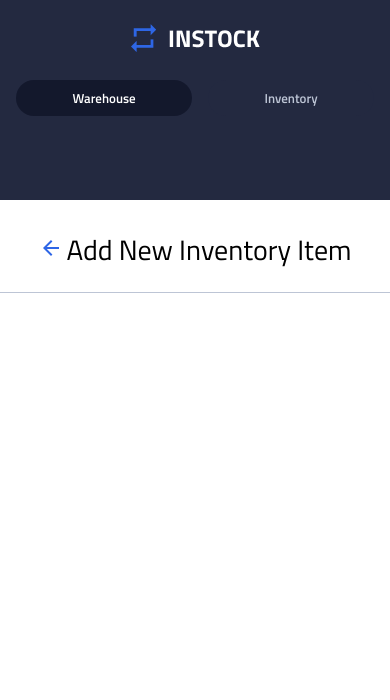
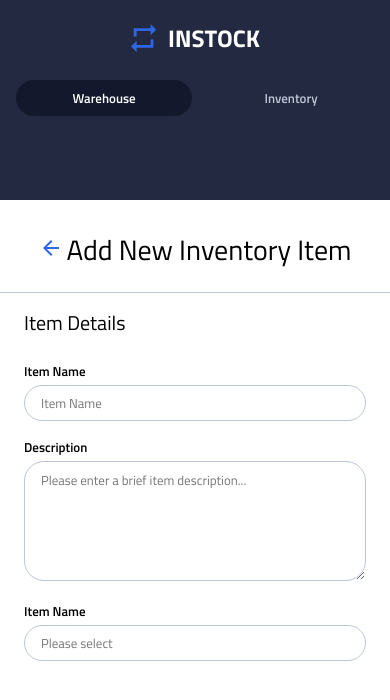
Before and after one commit to ChenElla/well_group_5_inStock, a React (Vite) app: page / in a window 390 px wide. Shown: the top 700 px of the page. Built offline with nearby package versions, Linux system fonts and the light colour scheme.

Commit message:
created component for inventory body allowing for importing og Item details and PageHeader together. Styled ItemDetails with layour correct at mobile. final textbox needs to be altered to dropdown options

```diff
--- a/src/App.jsx
+++ b/src/App.jsx
@@ -2,14 +2,15 @@ import React from "react";
 import { BrowserRouter, Routes, Route } from "react-router-dom";
 import "./Global.scss";
 import Header from "./components/Header/Header";
-import PageHeader from "./components/PageHeader/PageHeader";
+import InvItemBody from "./components/NewInvBody/InvItemBody";
 
 function App() {
   return (
     <>
       <BrowserRouter>
         <Header />
-        <PageHeader pageHeader={"Add New Inventory Item"} />
+        {/* <PageHeader pageHeader={"Add New Inventory Item"} /> */}
+        <InvItemBody />
         {/* <Routes>
           <Route path="/" element={<HomePage />} />
           <Route path="*" element={<PageNotFound />} />
--- a/src/Global.scss
+++ b/src/Global.scss
@@ -1,3 +1,5 @@
+@import "../partials/_colors";
+
 body {
   margin: 0;
   padding: 0;
@@ -92,3 +94,14 @@ img {
   margin: 0 auto;
   padding: 0;
 }
+
+// Borders
+@mixin activeBorder {
+  outline: none;
+  border: 1px solid $Instock-Indigo;
+}
+
+@mixin invalidBorder {
+  outline: none;
+  border: 1px solid $Red;
+}
--- a/src/components/ItemDetails/ItemDetail.jsx
+++ b/src/components/ItemDetails/ItemDetails.jsx
@@ -1,17 +1,20 @@
 import React from "react";
+import "./ItemDetails.scss";
 
 function ItemDetail() {
   return (
     <div className="itemDetails">
       <div className="itemDetails__outer">
         <h2 className="itemDetails__header">Item Details</h2>
-        <div className="itemDetails__body">
+        <form className="itemDetails__body">
           <div className="itemDetails__name-package">
             {/* might be able to make name single class as syling looks similar for all packages */}
             <p className="itemDetails__label">Item Name</p>
             <input
               className="itemDetails__input itemDetails__input--name"
               type="text"
+              placeholder="Item Name"
+              required
             />
           </div>
           <div className="itemDetails__description-package">
@@ -19,15 +22,20 @@ function ItemDetail() {
             <textarea
               className="itemDetails__input itemDetails__input--description"
               name=""
-              cols="30"
-              rows="10"
+              placeholder="Please enter a brief item description..."
+              required
             ></textarea>
-            <div className="itemDetails__input itemDetails__catagory--package">
-              <p className="itemDetails__label">Item Name</p>
-              <input className="itemDetails__input-catagory" type="text" />
-            </div>
           </div>
-        </div>
+          <div className="itemDetails__catagory-package">
+            <p className="itemDetails__label">Item Name</p>
+            <input
+              className="itemDetails__input itemDetails__input--catagory"
+              type="text"
+              placeholder="Please select"
+              required
+            />
+          </div>
+        </form>
       </div>
     </div>
   );
--- /dev/null
+++ b/src/components/ItemDetails/ItemDetails.scss
@@ -0,0 +1,76 @@
+@import "../../../partials/_colors";
+@import "../../../partials/_fonts";
+@import "../../../partials/_media";
+@import "../../Global.scss";
+
+.itemDetails {
+  background-color: $White;
+  &__outer {
+    padding: 16px 24px 24px;
+    @include tablet {
+      padding: 32px 32px 21px;
+      //THE AUTO MARGIN SETTINGS BELOW WILL NOT WORK ONCE THIS COMPONENT IS NESTED INSIDE THE COLLECTION OF COMPONENTS THAT WILL MAKE UP THE BODY OF THE PAGE.THAT COLLECTIVE COMPONENT WILL REQUIRE THE desktopWidths SETTINGS
+      @include desktop {
+        @include desktopWidths;
+        padding: 32px 32px 21px;
+        //this padding for the^ bottom may need to be changes. It is only 21 to reflect mockup, though the positioning seems to be reletive to the Header component behind it
+      }
+    }
+  }
+  &__header {
+    @include sub_header;
+    padding-bottom: 24px;
+    @include tablet {
+      padding-bottom: 32px;
+    }
+  }
+  &__body {
+    @include flexColumn;
+    gap: 16px;
+    @include tablet {
+      gap: 24px;
+    }
+  }
+  //all packages may just be made one class
+  &__name-package {
+  }
+  &__label {
+    @include body_medium;
+    font-weight: 600;
+    padding-bottom: 4px;
+  }
+  &__input {
+    // ------create mixin-----
+
+    height: 36px;
+    width: 100%;
+    border-radius: 20px;
+    border: 1px solid $Cloud;
+    @include body_medium;
+    color: $Instock-Black;
+    padding: 0 16px 0; //need to adjust to {padding: 8px 16px;} if input is larger than one line (i.e. textArea)
+
+    // ------create mixin-----
+    &:focus {
+      @include activeBorder;
+      // &:invalid {
+      //   @include invalidBorder;
+      // }
+    }
+    @include tablet {
+      height: 38px;
+    }
+    &--name {
+    }
+    &--description {
+      height: 120px;
+      padding: 8px 16px;
+    }
+    &--catagory {
+    }
+  }
+  &__description-package {
+  }
+  &__catagory-package {
+  }
+}
--- /dev/null
+++ b/src/components/NewInvBody/InvItemBody.jsx
@@ -0,0 +1,14 @@
+import React from "react";
+import PageHeader from "../PageHeader/PageHeader";
+import ItemDetails from "../ItemDetails/ItemDetails";
+
+function NewInvBody() {
+  return (
+    <div>
+      <PageHeader pageHeader={"Add New Inventory Item"} />
+      <ItemDetails />
+    </div>
+  );
+}
+
+export default NewInvBody;
```
